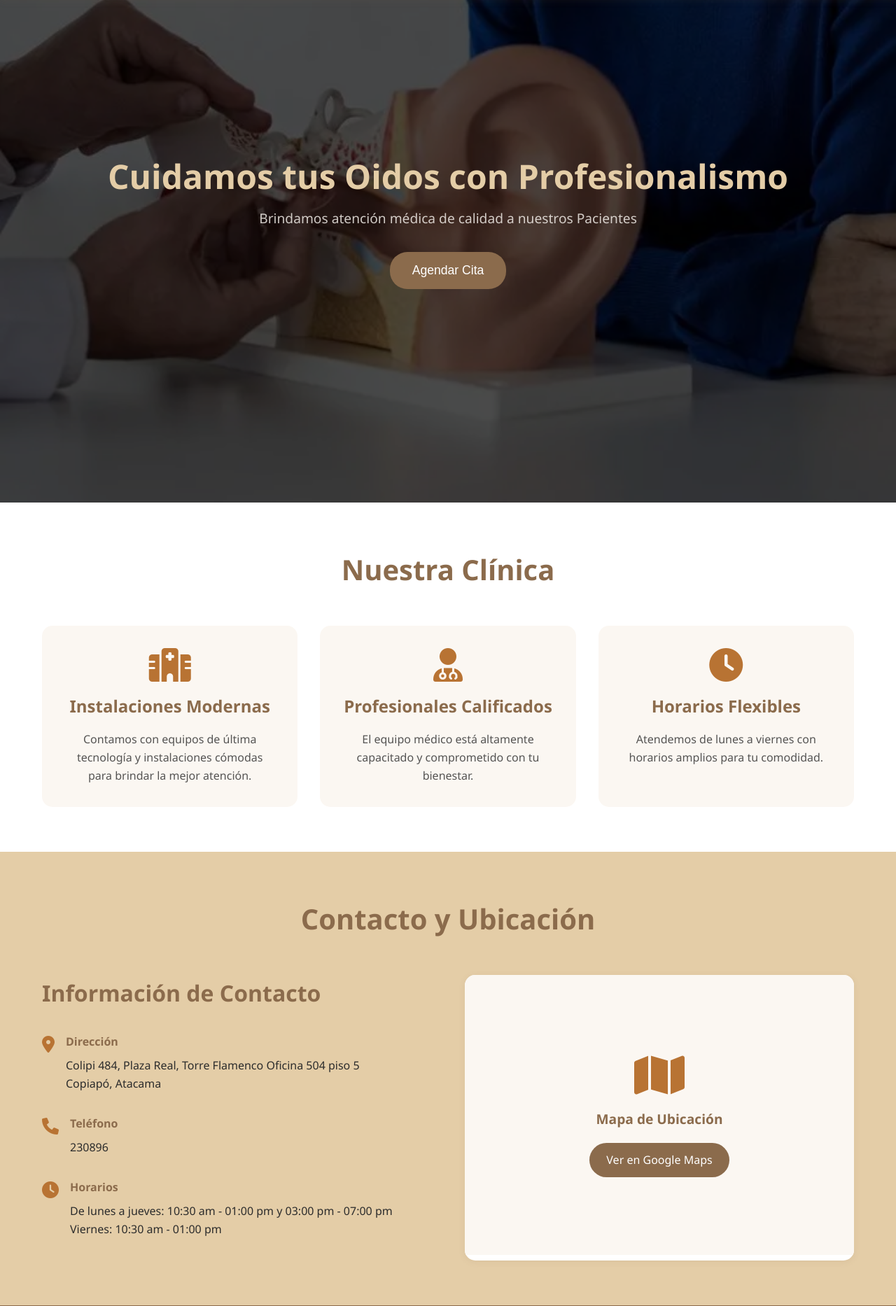
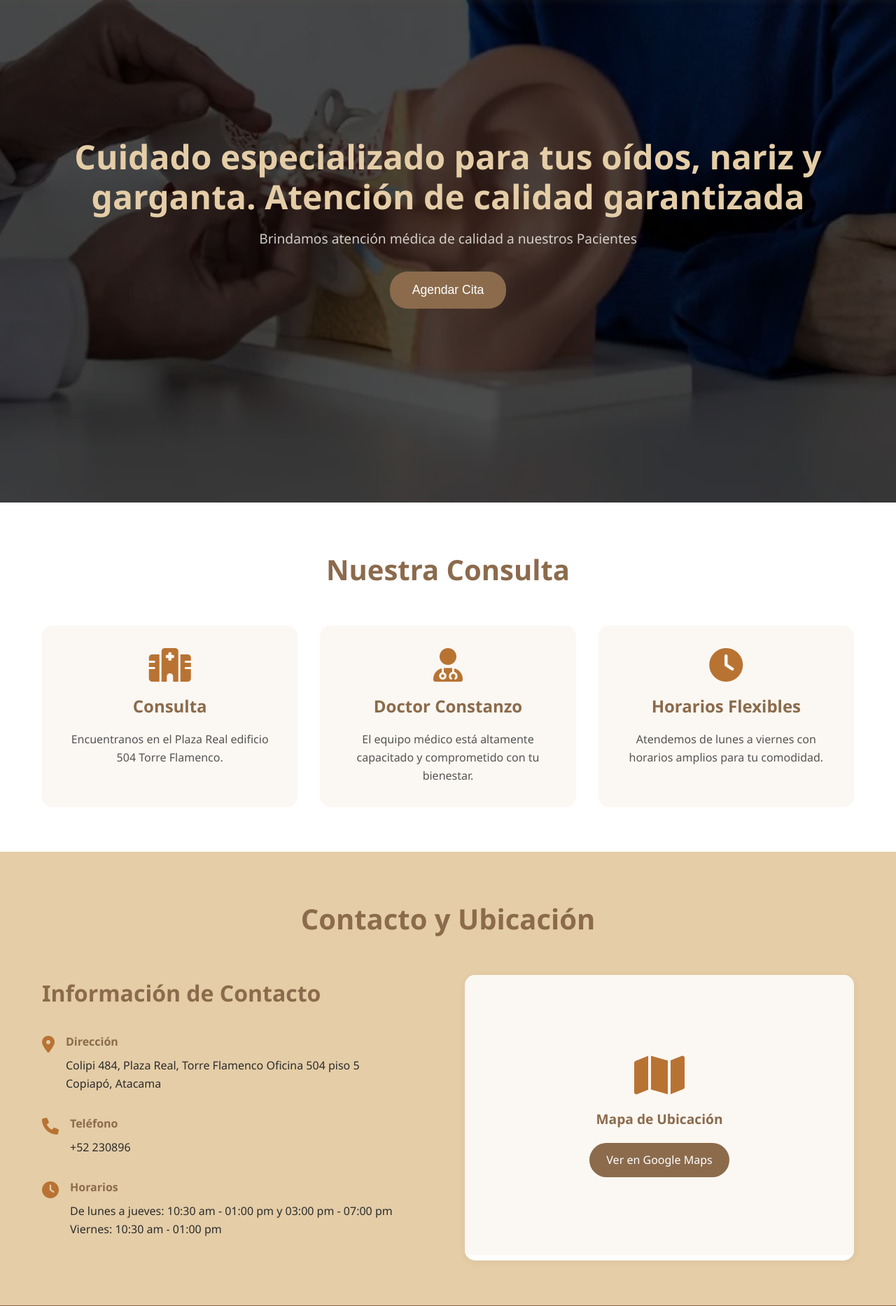
Before and after one commit to Claudio-Constanzo/consulta-medica, a Django app: page / in a window 1280 px wide. Shown: the part 82-1948 px from the top of the page at 70% size. Run offline with Django 5.2, Linux system fonts and the light colour scheme.

Commit message:
fixeando home

```diff
--- a/home/templates/home/home.html
+++ b/home/templates/home/home.html
@@ -38,7 +38,7 @@
         <section id="inicio" class="hero">
             <div class="container">
                 <div class="hero-content">
-                    <h1 class="hero-title">Cuidamos tus Oidos con Profesionalismo</h1>
+                    <h1 class="hero-title">Cuidado especializado para tus oídos, nariz y garganta. Atención de calidad garantizada</h1>
                     <p class="hero-subtitle">Brindamos atención médica de calidad a nuestros Pacientes</p>
 
                     <!-- Boton de agendar cita-->
@@ -50,18 +50,18 @@
         <!-- Información de la Clínica -->
         <section id="nosotros" class="about">
             <div class="container">
-                <h2 class="section-title">Nuestra Clínica</h2>
+                <h2 class="section-title">Nuestra Consulta</h2>
 
                 <div class="about-grid">
                     <div class="about-card">
                         <i class="fas fa-hospital"></i>
-                        <h3>Instalaciones Modernas</h3>
-                        <p>Contamos con equipos de última tecnología y instalaciones cómodas para brindar la mejor atención.</p>
+                        <h3>Consulta</h3>
+                        <p>Encuentranos en el Plaza Real edificio 504 Torre Flamenco.</p>
                     </div>
 
                     <div class="about-card">
                         <i class="fas fa-user-md"></i>
-                        <h3>Profesionales Calificados</h3>
+                        <h3>Doctor Constanzo</h3>
                         <p>El equipo médico está altamente capacitado y comprometido con tu bienestar.</p>
                     </div>
 
@@ -95,7 +95,7 @@
                             <i class="fas fa-phone"></i>
                             <div>
                                 <strong>Teléfono</strong>
-                                <p>230896</p>
+                                <p>+52 230896</p>
                             </div>
                         </div>
 
```
